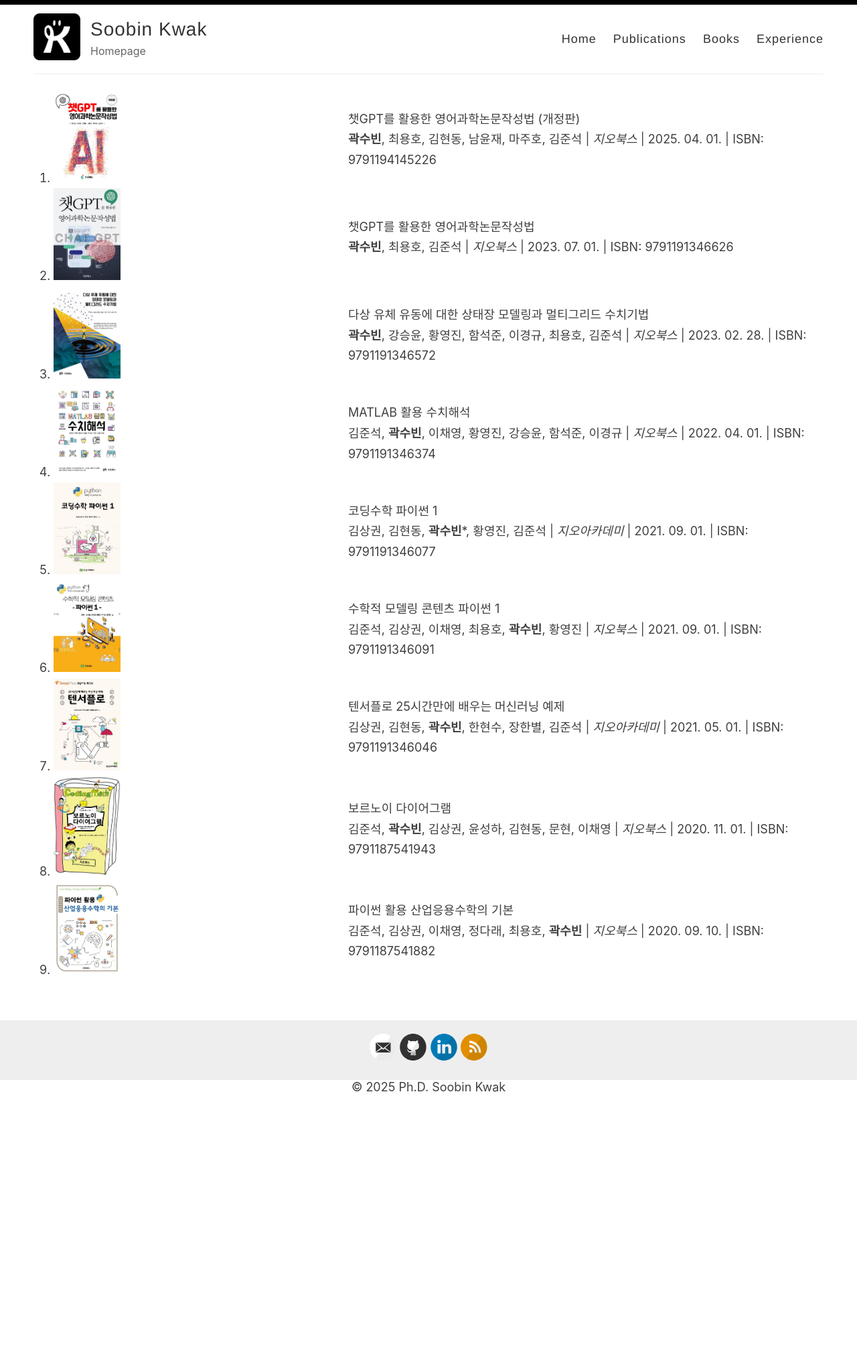
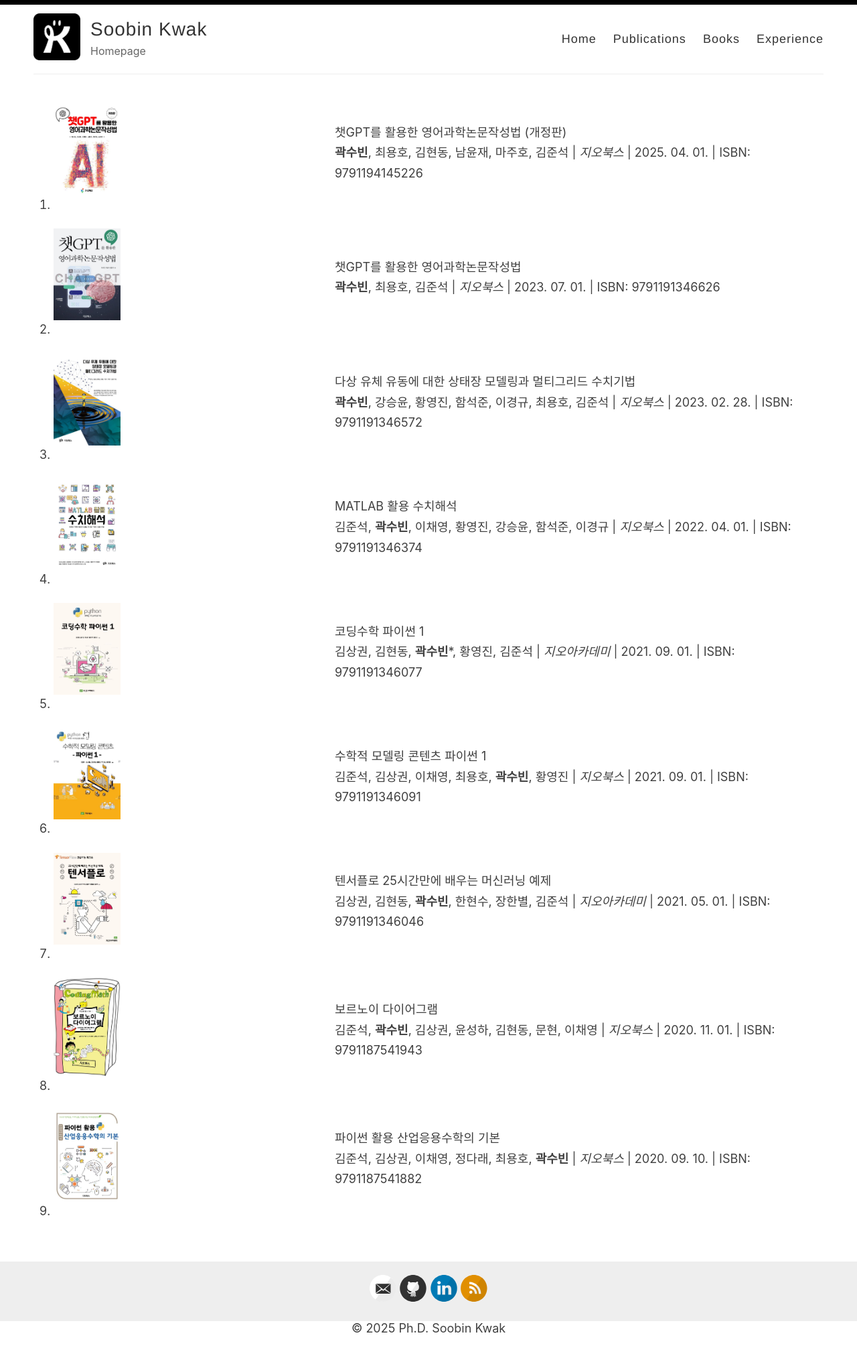
Before and after one commit to skwak/skwak.github.io, a Jekyll site: the page built from _pages/Books.md, in a window 1280 px wide. Shown: the whole page at 67% size. Built offline with Jekyll 4.4.1, drawn with Linux system fonts in a browser that asks for light colours; before the commit the page ends 1673 px from its top, so only the background shows below that.

Commit message:
Update style.scss

```diff
--- a/assets/style.scss
+++ b/assets/style.scss
@@ -42,7 +42,7 @@ body {
   height: auto;
   max-width: 400px;
   min-width: 100px;
-  margin-right: 20px;
+  margin: 20px auto;
 }
 
 h1, h2, h3, h4, h5, h6 {
```
